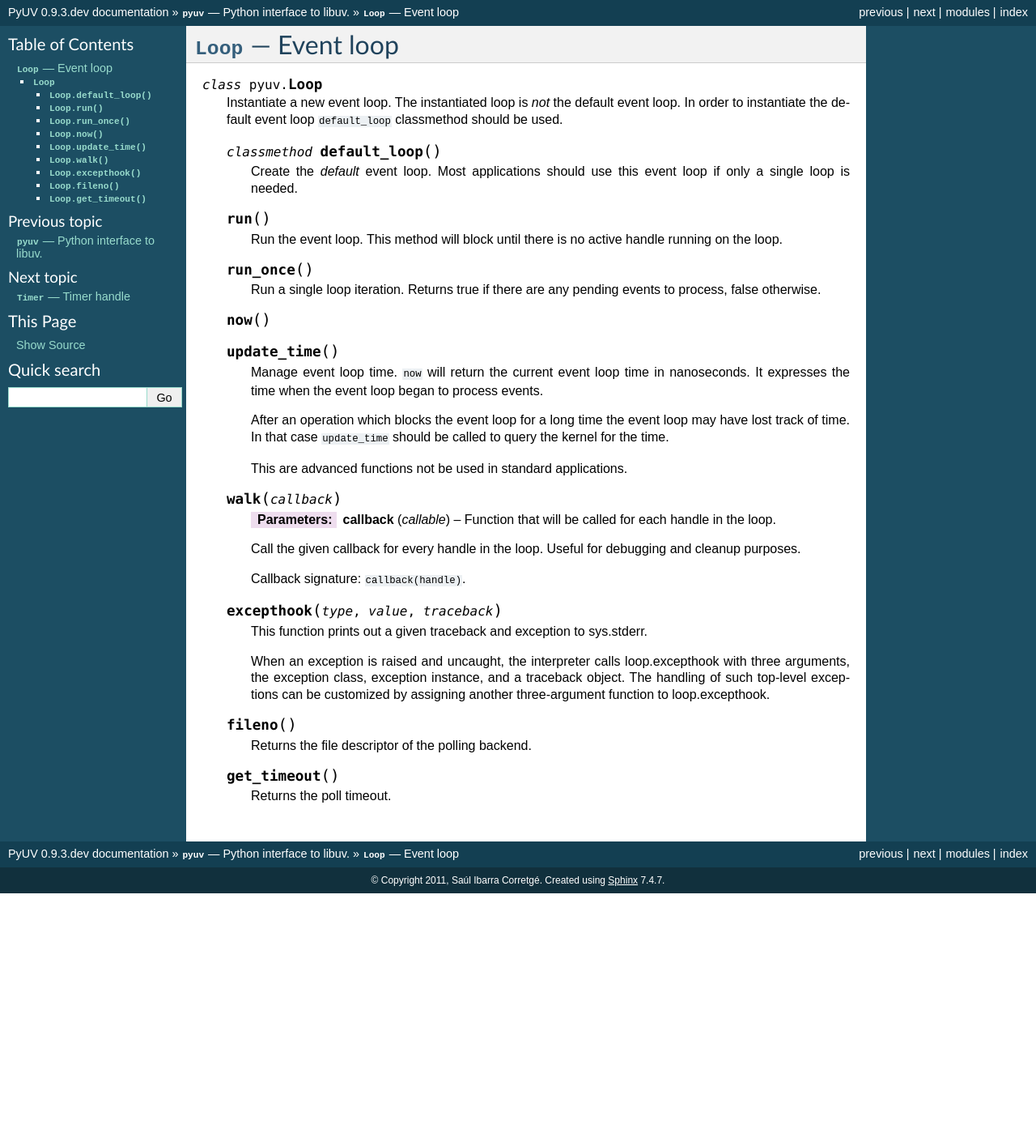
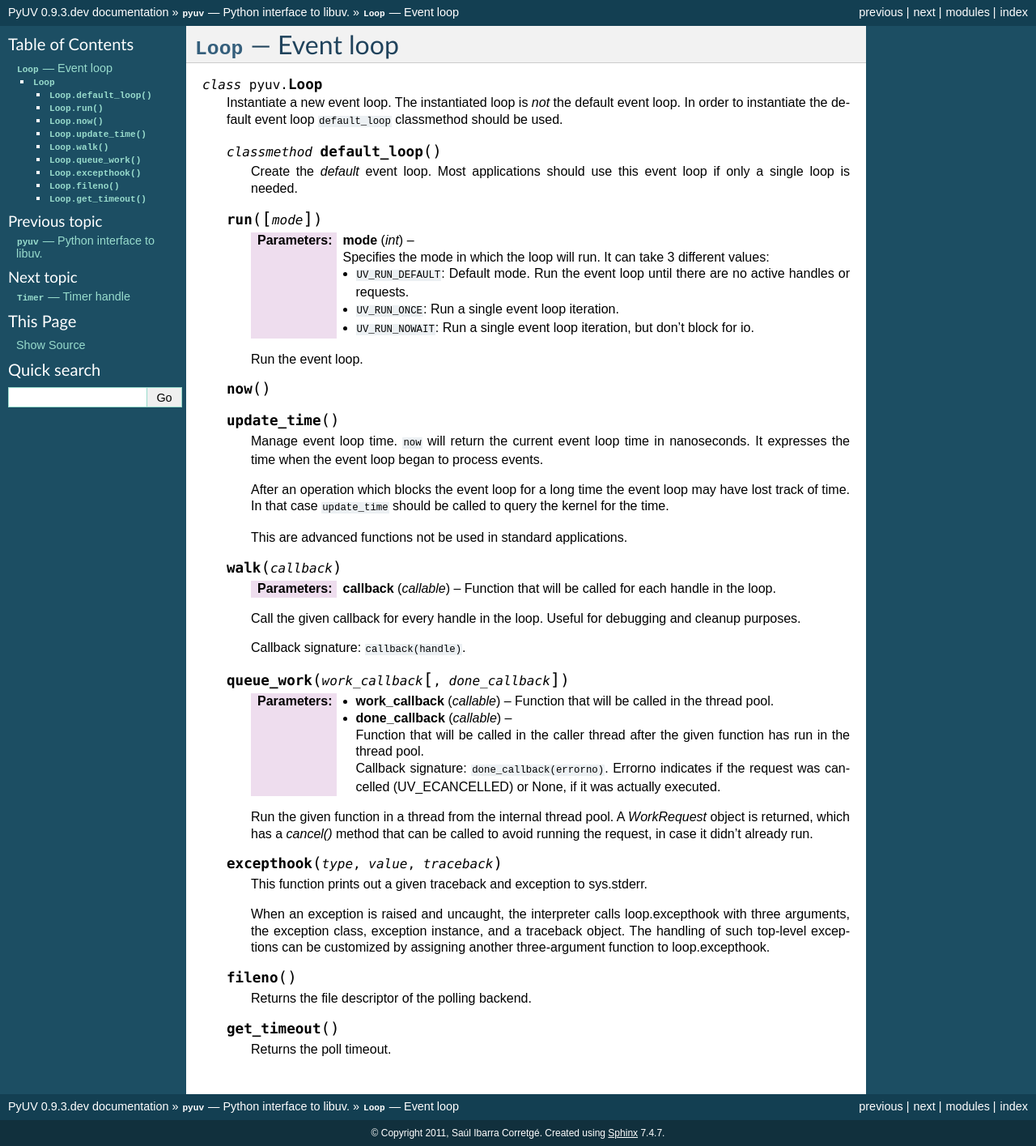
Before and after one commit to saghul/pyuv, a Sphinx documentation site: the page built from docs/loop.rst, in a window 1280 px wide. Shown: the whole page at 81% size. Built offline with Sphinx 7.4.7, drawn with Linux system fonts in a browser that asks for light colours; before the commit the page ends 1103 px from its top, so only the background shows below that.

Commit message:
Updated documentation

```diff
--- a/docs/loop.rst
+++ b/docs/loop.rst
@@ -20,15 +20,17 @@
         Create the *default* event loop. Most applications should use this event
         loop if only a single loop is needed.
 
-    .. py:method:: run
+    .. py:method:: run([mode])
 
-        Run the event loop. This method will block until there is no active
-        handle running on the loop.
+        :param int mode: Specifies the mode in which the loop will run.
+            It can take 3 different values:
 
-    .. py:method:: run_once
+            - ``UV_RUN_DEFAULT``: Default mode. Run the event loop until there are no
+              active handles or requests.
+            - ``UV_RUN_ONCE``: Run a single event loop iteration.
+            - ``UV_RUN_NOWAIT``: Run a single event loop iteration, but don't block for io.
 
-        Run a single loop iteration. Returns true if there are any pending events to process,
-        false otherwise.
+        Run the event loop.
 
     .. py:method:: now
     .. py:method:: update_time
@@ -52,6 +54,20 @@
 
         Callback signature: ``callback(handle)``.
 
+    .. py:method:: queue_work(work_callback, [done_callback])
+
+        :param callable work_callback: Function that will be called in the thread pool.
+
+        :param callable done_callback: Function that will be called in the caller thread after
+            the given function has run in the thread pool.
+
+            Callback signature: ``done_callback(errorno)``. Errorno indicates if the request
+            was cancelled (UV_ECANCELLED) or None, if it was actually executed.
+
+        Run the given function in a thread from the internal thread pool. A `WorkRequest` object is
+        returned, which has a `cancel()` method that can be called to avoid running the request, in case
+        it didn't already run.
+
     .. py:method:: excepthook(type, value, traceback)
 
         This function prints out a given traceback and exception to sys.stderr.
--- a/docs/pyuv.rst
+++ b/docs/pyuv.rst
@@ -28,7 +28,6 @@ Objects
     pipe
     tty
     poll
-    threadpool
     process
     async
     prepare
```
Also changed, not shown: docs/fs.rst (+5 -2 lines), docs/threadpool.rst (deleted, +0 -31 lines), docs/util.rst (+7 -1 lines).
